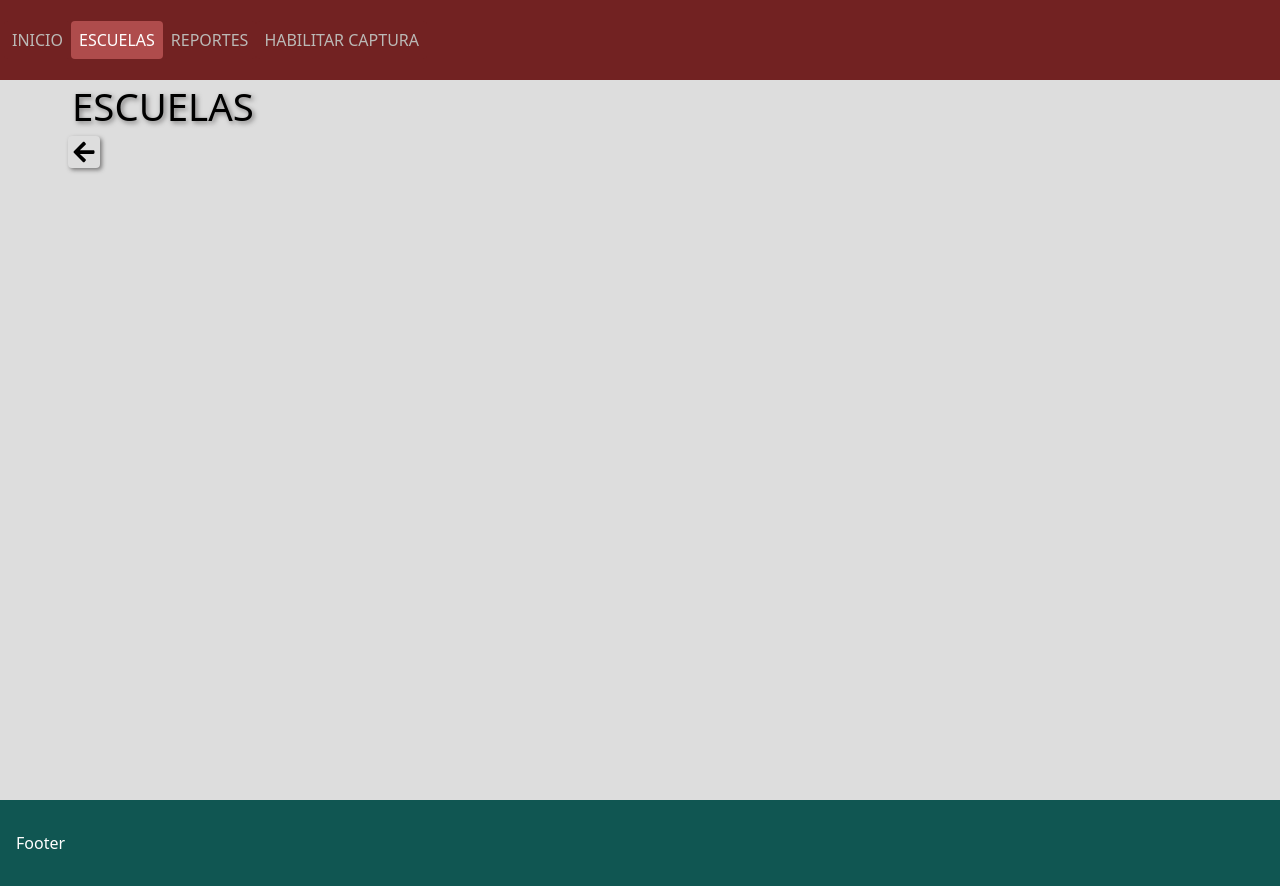
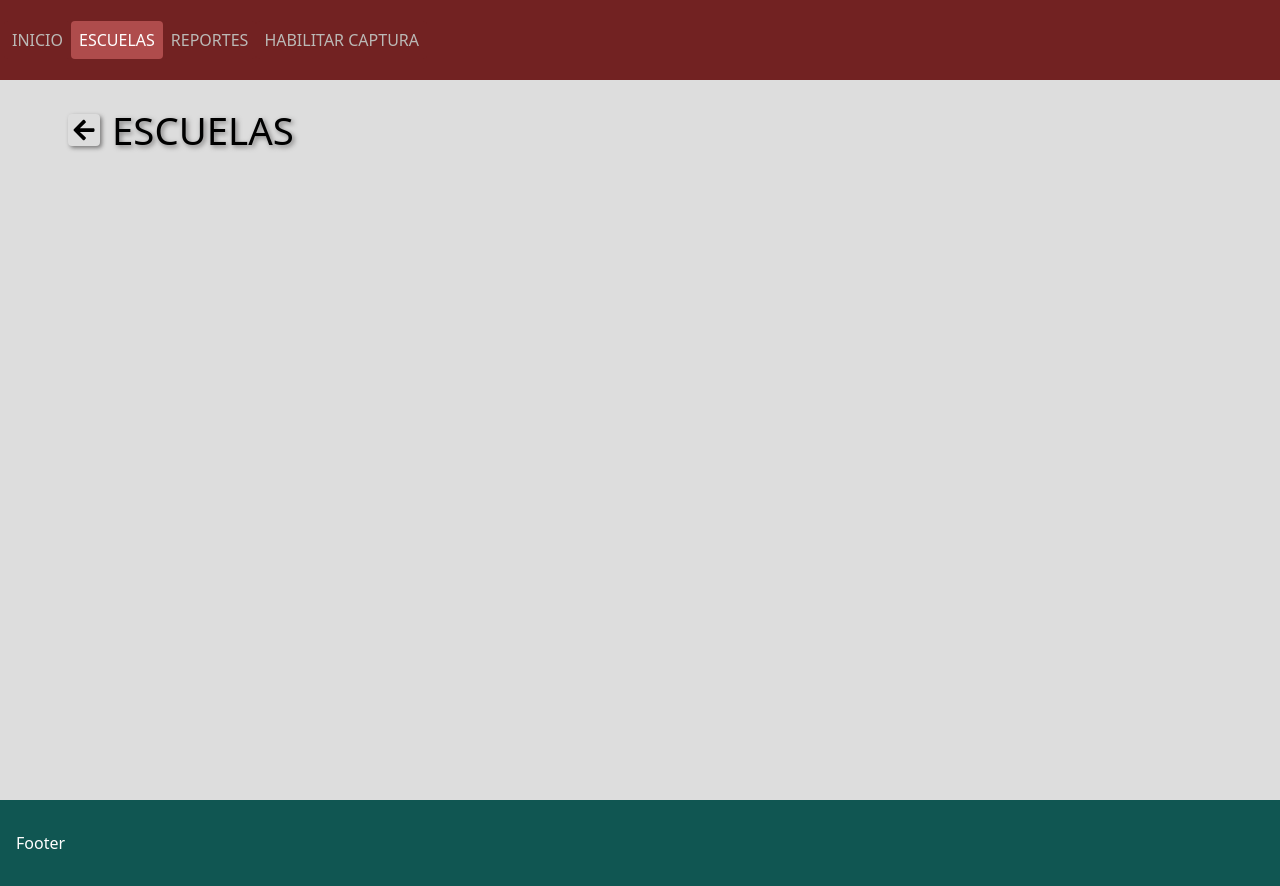
Before and after one commit to MiloJuarez/sce-react, a React app: page / in a window 1280 px wide. Built offline with nearby package versions, Linux system fonts and the light colour scheme.

Commit message:
Wrapped content title

```diff
--- /dev/null
+++ b/src/components/ContentHeader.jsx
@@ -0,0 +1,9 @@
+import React from "react";
+
+import "@styles/ContentHeader.scss";
+
+const ContentHeader = ({ children }) => {
+    return <div className='ContentHeader'>{children}</div>;
+};
+
+export default ContentHeader;
--- a/src/pages/Schools.jsx
+++ b/src/pages/Schools.jsx
@@ -3,12 +3,15 @@ import React from "react";
 import "@styles/Schools.scss";
 import ContentTitle from "@components/ContentTitle";
 import BtnArrowBack from "@components/BtnArrowBack";
+import ContentHeader from "../components/ContentHeader";
 
 const Schools = () => {
     return (
         <div className='Schools'>
-            <ContentTitle label={"ESCUELAS"} />
-            <BtnArrowBack />
+            <ContentHeader>
+                <BtnArrowBack />
+                <ContentTitle label={"ESCUELAS"} />
+            </ContentHeader>
         </div>
     );
 };
--- /dev/null
+++ b/src/styles/ContentHeader.scss
@@ -0,0 +1,7 @@
+@use "vars";
+
+.ContentHeader {
+    display: flex;
+    align-items: center;
+    padding: vars.$pContent 0 vars.$pContainer 0;
+}
--- a/webpack.config.js
+++ b/webpack.config.js
@@ -56,14 +56,14 @@ module.exports = {
         new MiniCssExtrarPlugin({
             filename: "styles/[name].[contenthash].css",
         }),
-        new CopyPlugin({
-            patterns: [
-                {
-                    from: path.resolve(__dirname, "src", "styles"),
-                    to: "styles",
-                },
-            ],
-        }),
+        // new CopyPlugin({
+        //     patterns: [
+        //         {
+        //             from: path.resolve(__dirname, "src", "styles"),
+        //             to: "styles",
+        //         },
+        //     ],
+        // }),
         new Dotenv({
             path: path.resolve(__dirname, ".env"),
         }),
```
